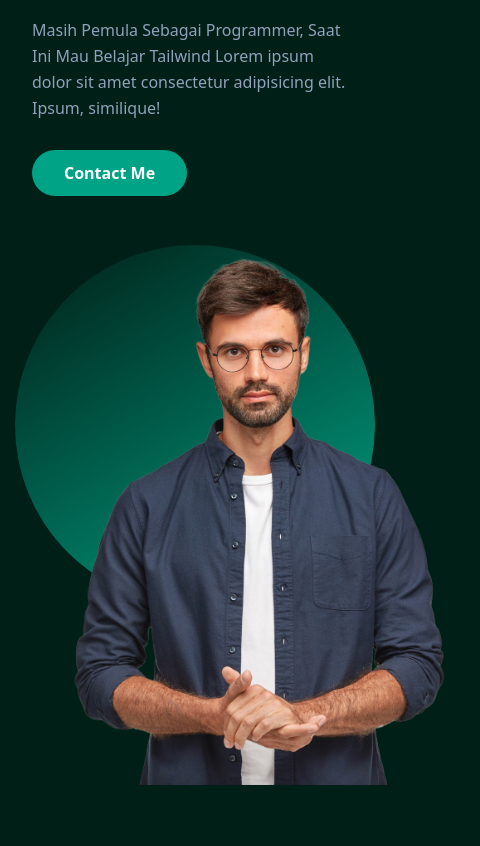
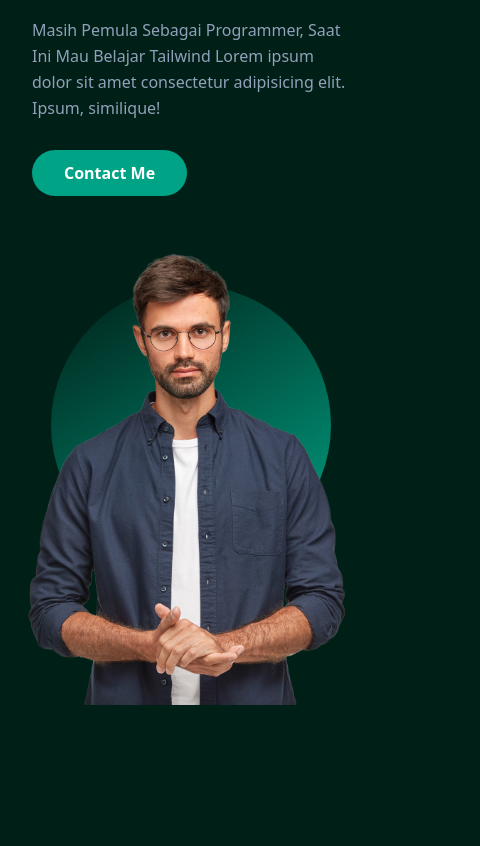
Before and after one commit to HeroMaulana07/belajar_tailwind1, a website: page index.html in a window 390 px wide. Shown: the part 243-1089 px from the top of the page, 480 px wide, since content can reach past the window. Drawn offline with Linux system fonts and the light colour scheme.

Commit message:
memperbaiki UI yang salah

```diff
--- a/index.html
+++ b/index.html
@@ -122,16 +122,16 @@
               Contact Me
             </a>
           </div>
-          <div class="w-full self-end px-4 lg:w-1/2">
+          <div class="w-full -ml-10 sm:-ml-0 px-4 lg:w-1/2">
             <div class="relative mt-10 lg:mt-0 lg:right-0">
               <img
                 src="myfoto.png"
                 alt="myphoto"
-                class="max-w-md mx-auto lg:max-w-lg"
+                class="max-w-sm sm:max-w-md mx-auto lg:max-w-lg"
               />
               <span class="absolute bottom-0 -z-10 left-1/2 -translate-1/2">
                 <div
-                  class="size-90 bg-linear-330 from-teal rounded-full lg:size-100"
+                  class="size-70 ml-18 sm:ml-0 sm:size-80 mx-auto bg-linear-330 from-teal rounded-full lg:size-100"
                 ></div>
               </span>
             </div>
--- a/src/input.css
+++ b/src/input.css
@@ -11,6 +11,9 @@
   --breakpoint-2xl: 82.5rem; /* 1320px */
 }
 
+/* * {
+  border: 1px solid black;
+}  */
 @utility container {
   margin-inline: auto; /* center: true */
   padding-inline: 1rem; /* 16px */
```
Also changed, not shown: dist/output.css.
